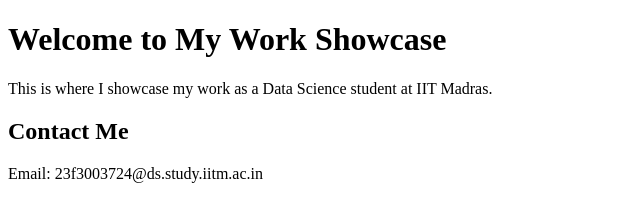
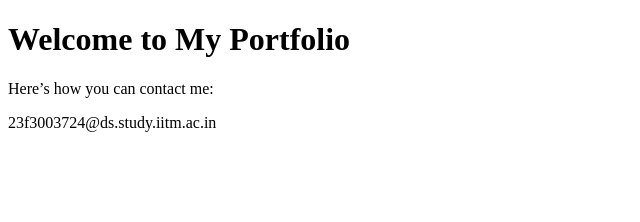
Before and after one commit to vedikagupta0/iitm-work-tds, a plain HTML site: page index.html in a window 1280 px wide. Shown: the whole page, without its empty margins (0-640 px from the left). Drawn offline with Linux system fonts and the light colour scheme.

Commit message:
Update index.html

```diff
--- a/index.html
+++ b/index.html
@@ -1,13 +1,12 @@
 <!DOCTYPE html>
-<html>
+<html lang="en">
 <head>
-  <title>My IITM Work</title>
+  <meta charset="UTF-8">
+  <title>My Work</title>
 </head>
 <body>
-  <h1>Welcome to My Work Showcase</h1>
-  <p>This is where I showcase my work as a Data Science student at IIT Madras.</p>
-
-  <h2>Contact Me</h2>
-  <p>Email: <!--email_off-->23f3003724@ds.study.iitm.ac.in<!--/email_off--></p>
+  <h1>Welcome to My Portfolio</h1>
+  <p>Here’s how you can contact me:</p>
+  <!--email_off-->23f3003724@ds.study.iitm.ac.in<!--/email_off-->
 </body>
 </html>
```
